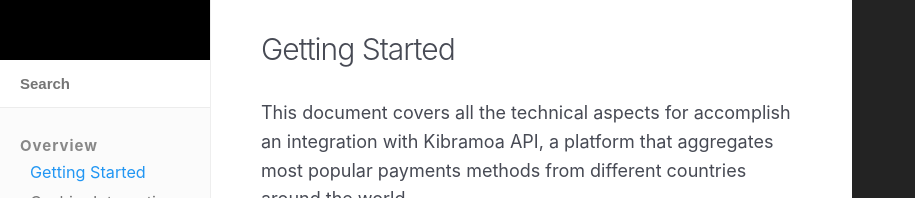
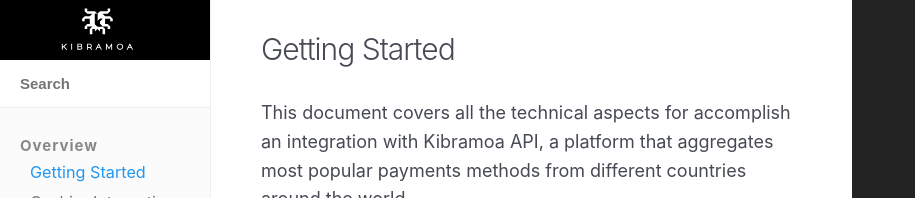
Before and after one commit to GlobalWallet/Docs, a Jekyll site: the page built from index.html, in a window 1280 px wide. Shown: the top 198 px of the page, without its empty margins (0-915 px from the left). Built offline with Jekyll 4.4.1, drawn with Linux system fonts in a browser that asks for light colours; nearby versions of some CDN libraries.

Commit message:
branding

```diff
--- a/_sass/_main.scss
+++ b/_sass/_main.scss
@@ -465,7 +465,7 @@ header {
 		border-bottom: 1px solid rgba(0, 0, 0, 0.075);
 
 		img {
-			height: 26px;
+			height: 80px;
 			margin: 0 18px;
 		}
 	}
```
Also changed, not shown: apple-touch-icon.png, favicon.png, images/logo.svg, images/logo2.svg (added), siteicon.png, touch-icon.png, 8 other files.
